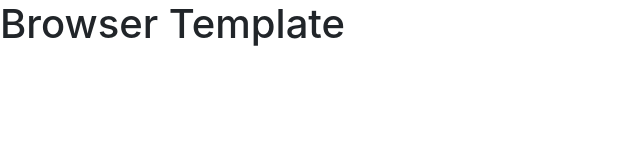
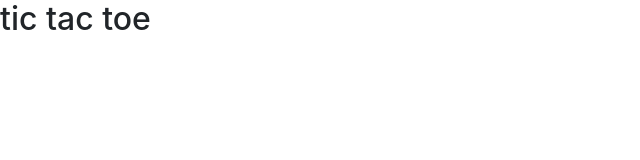
Before and after one commit to alexgdav/tic-tac-toe-project-client, a website built with webpack: page index.html in a window 1280 px wide. Shown: the whole page, without its empty margins (0-640 px from the left). Built offline with nearby package versions, Linux system fonts and the light colour scheme.

```diff
--- a/index.html
+++ b/index.html
@@ -12,6 +12,6 @@
       <script src="public/application.js" type="text/javascript" charset="utf-8" defer></script>
     </head>
     <body>
-      <h1>Browser Template</h1>
+      <h2>tic tac toe</h2>
     </body>
 </html>
```
Also changed, not shown: assets/scripts/auth/api.js (added), assets/scripts/auth/events.js (added), assets/scripts/auth/ui.js (added), 1 other file.
